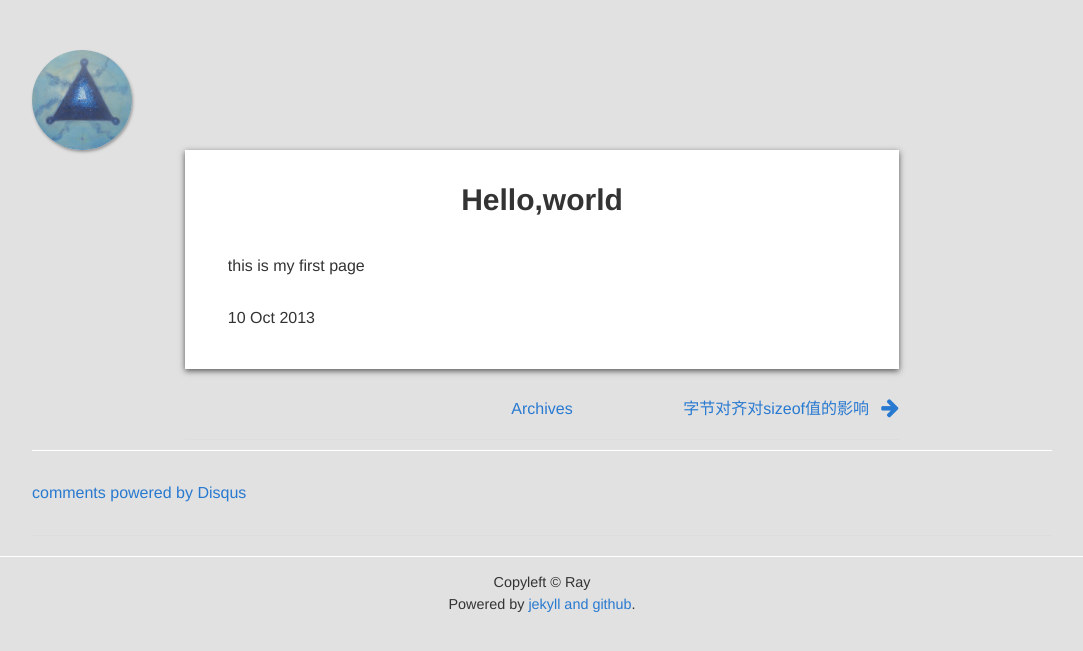
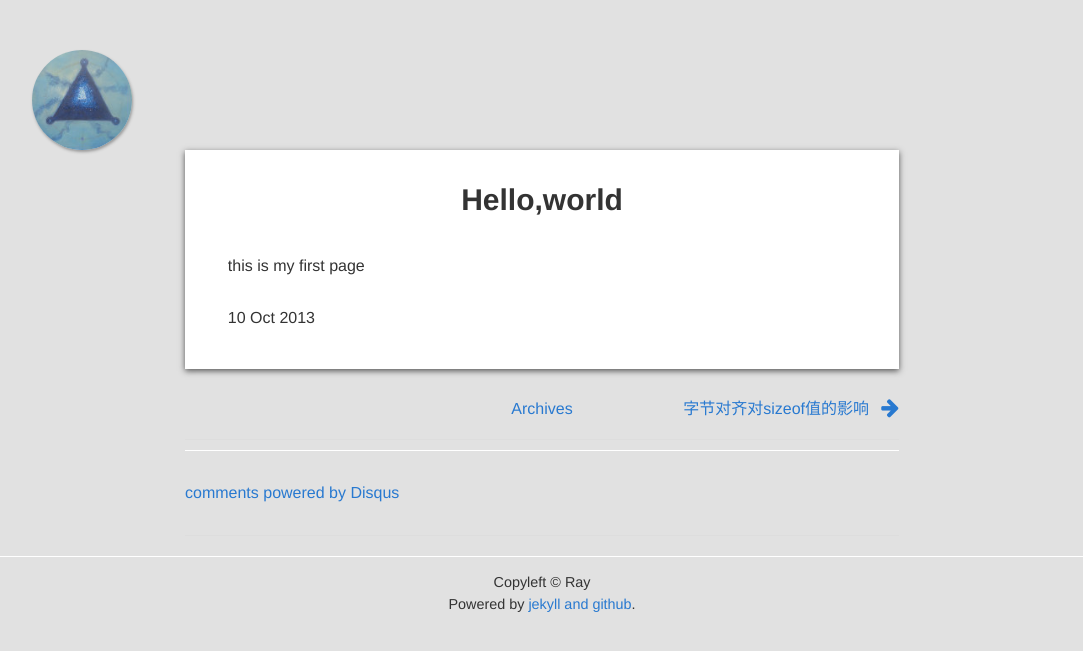
Before and after one commit to ray7551/empty, a Jekyll site: the page built from _posts/2013-10-10-hello-world.html, in a window 1280 px wide. Shown: the top 651 px of the page, without its empty margins (98-1181 px from the left). Built offline with Jekyll 4.4.1, drawn with Linux system fonts in a browser that asks for light colours; nearby versions of some CDN libraries; Markdown is read by kramdown in place of the engine named in the settings; comment, search, counter and statistics services are not loaded.

Commit message:
Update screen.css

```diff
--- a/stylesheets/screen.css
+++ b/stylesheets/screen.css
@@ -124,7 +124,7 @@ article .entry-content .video-container iframe,article .entry-content .video-con
 .archives article .meta .date:before{content:"\f073";}
 .archives article .meta .tags:before{content:"\f02c";}
 .archives article .meta .comments:before{content:"\f075";}
-#comment{padding:30px 0;border-top:1px solid #fff;border-bottom:1px solid #ddd;}
+#comment{padding:30px 0;margin:0 auto;width:70%;border-top:1px solid #fff;border-bottom:1px solid #ddd;}
 #comment h2.title{margin-bottom:20px;font-weight:300;font-size:25px;line-height:35px;}
 
 footer{padding:15px 0;border-top:1px solid #fff;text-align:center;font-size:.9em;}
```
